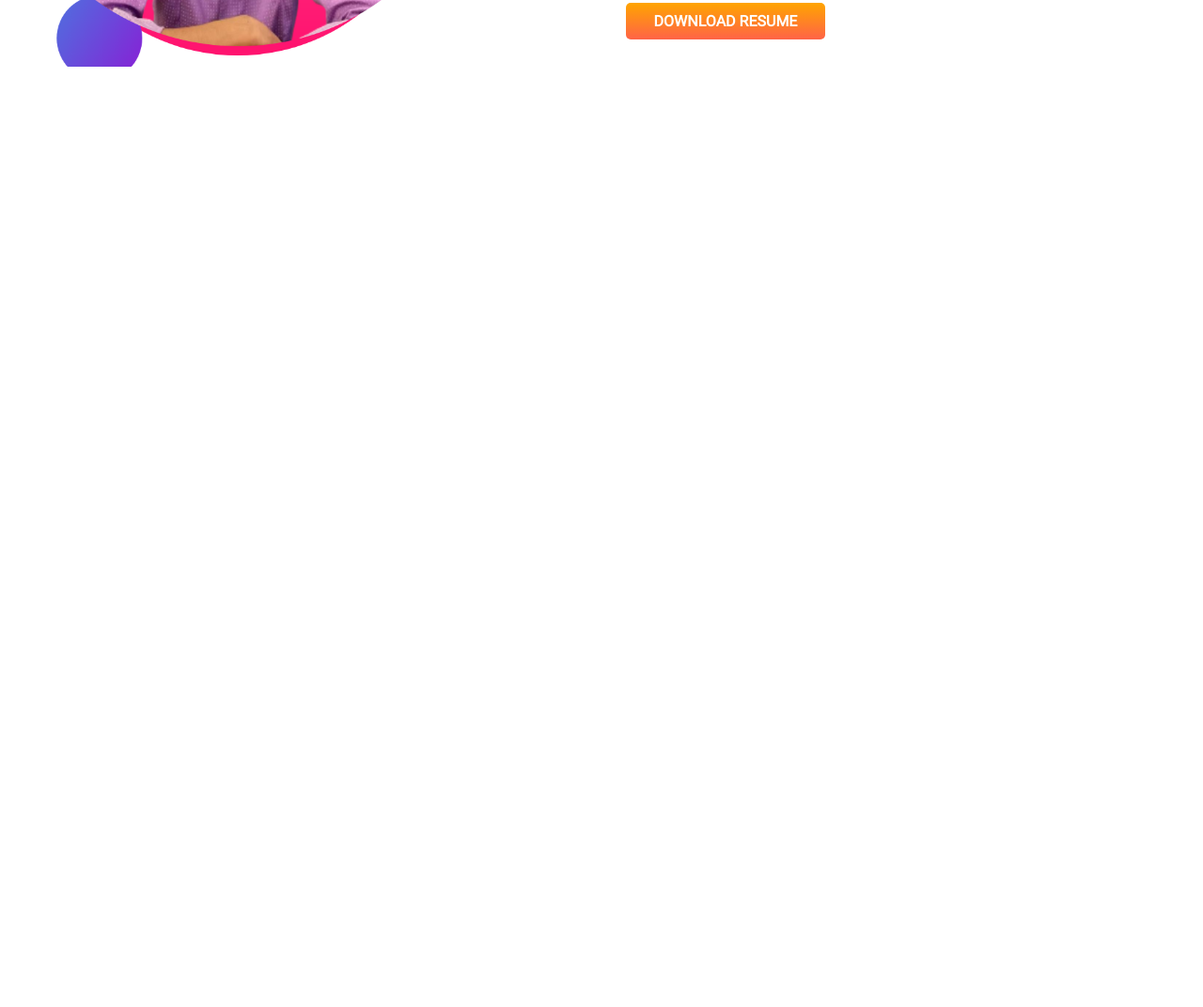
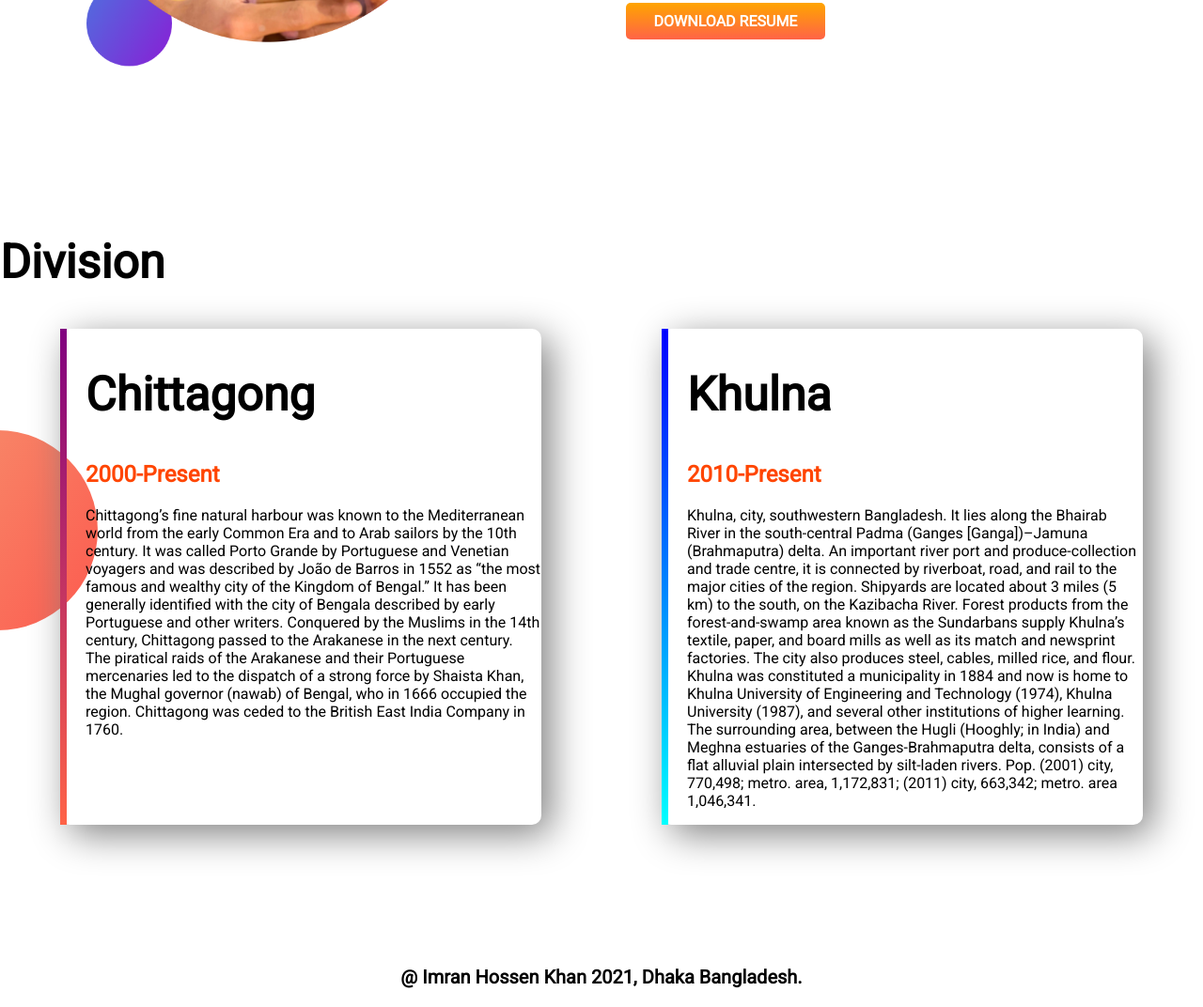
Before and after one commit to ImranHossen29/imran-portfolio, a plain HTML site: page index.html in a window 1280 px wide. Shown: the part 1085-2157 px from the top of the page at 94% size. Before the commit the page ends 1335 px from the top, so only its background shows below. Drawn offline with Linux system fonts and the light colour scheme; a web font is replaced by a local one.

Commit message:
experience

```diff
--- a/index.html
+++ b/index.html
@@ -14,7 +14,7 @@
 </head>
 
 <body>
-    <section class="top-banner">
+    <section class="top-banner flexible-container">
         <div class="half-width">
             <h1>Welcome To</h1>
             <h1><span class="orange-color">Imran Hossen Khan</span> World!</h1>
@@ -30,9 +30,9 @@
             <img src="image/my-bg.png" alt="">
         </div>
     </section>
-    <section class="dream-big">
+    <section class="dream-big flexible-container">
         <div class="half-width">
-            <img src="image/my-bg2.png" alt="">
+            <img src="image/my-bg2 (3).png" alt="">
         </div>
         <div class="half-width">
             <h1>Dhaka City</h1>
@@ -48,6 +48,58 @@
             <a class="link-button" target="_blank" href="">DOWNLOAD RESUME</a>
         </div>
     </section>
+    <section class="experience-area">
+        <h1>Division</h1>
+        <div class="flexible-container">
+            <div id="full-dev-experience" class="experience-item">
+                <h1>Chittagong</h1>
+                <h2 class="orange-color">2000-Present</h2>
+                <p>Chittagong’s fine natural harbour was known to the Mediterranean world from the early Common Era and
+                    to
+                    Arab sailors by the 10th century. It was called Porto Grande by Portuguese and Venetian voyagers and
+                    was
+                    described by João de Barros in 1552 as “the most famous and wealthy city of the Kingdom of Bengal.”
+                    It
+                    has been generally identified with the city of Bengala described by early Portuguese and other
+                    writers.
+                    Conquered by the Muslims in the 14th century, Chittagong passed to the Arakanese in the next
+                    century.
+                    The piratical raids of the Arakanese and their Portuguese mercenaries led to the dispatch of a
+                    strong
+                    force by Shaista Khan, the Mughal governor (nawab) of Bengal, who in 1666 occupied the region.
+                    Chittagong was ceded to the British East India Company in 1760.</p>
+            </div>
+            <div id="web-dev-experence" class="experience-item">
+                <h1>Khulna</h1>
+                <h2 class="orange-color">2010-Present</h2>
+                <p>Khulna, city, southwestern Bangladesh. It lies along the Bhairab River in the south-central Padma
+                    (Ganges
+                    [Ganga])–Jamuna (Brahmaputra) delta.
+
+                    An important river port and produce-collection and trade centre, it is connected by riverboat, road,
+                    and
+                    rail to the major cities of the region. Shipyards are located about 3 miles (5 km) to the south, on
+                    the
+                    Kazibacha River. Forest products from the forest-and-swamp area known as the Sundarbans supply
+                    Khulna’s
+                    textile, paper, and board mills as well as its match and newsprint factories. The city also produces
+                    steel, cables, milled rice, and flour. Khulna was constituted a municipality in 1884 and now is home
+                    to
+                    Khulna University of Engineering and Technology (1974), Khulna University (1987), and several other
+                    institutions of higher learning. The surrounding area, between the Hugli (Hooghly; in India) and
+                    Meghna
+                    estuaries of the Ganges-Brahmaputra delta, consists of a flat alluvial plain intersected by
+                    silt-laden
+                    rivers. Pop. (2001) city, 770,498; metro. area, 1,172,831; (2011) city, 663,342; metro. area
+                    1,046,341.
+                </p>
+            </div>
+        </div>
+
+    </section>
+    <footer>
+        <p>@ Imran Hossen Khan 2021, Dhaka Bangladesh.</p>
+    </footer>
 </body>
 
 </html>
--- a/style.css
+++ b/style.css
@@ -10,7 +10,7 @@ h1{
 .orange-color{
     color: orangered;
 }
-section{
+.flexible-container{
     display: flex;
     margin-bottom: 150px;
 }
@@ -38,3 +38,32 @@ section{
     background-repeat: no-repeat;
     background-position: right;
 }
+.experience-area{
+    background-image: url(image/exp-bg.png);
+    background-repeat: no-repeat;
+    background-position: left;
+}
+.experience-item{
+    width: 40%;
+    margin-left: 5%;
+    margin-right: 5%;
+    padding-left: 20px;
+    border-radius: 10px;
+    box-shadow: 10px 10px 40px gray;
+    border-left: 10px solid;
+}
+#web-dev-experence{
+    border-left: 7px solid;
+    border-image: linear-gradient(blue, cyan);
+    border-image-slice: 1;
+}
+#full-dev-experience{
+    border-left: 7px solid;
+    border-image: linear-gradient(purple, tomato);
+    border-image-slice: 1;
+}
+footer p{
+    text-align: center;
+    font-size: 20px;
+    font-weight: 800;
+}
```
Also changed, not shown: image/jhankar.png (deleted), image/jhankar2.png (deleted), image/my-bg2 (1).png (deleted), image/my-bg2 (3).png (added), image/my-bg2.png (deleted).
